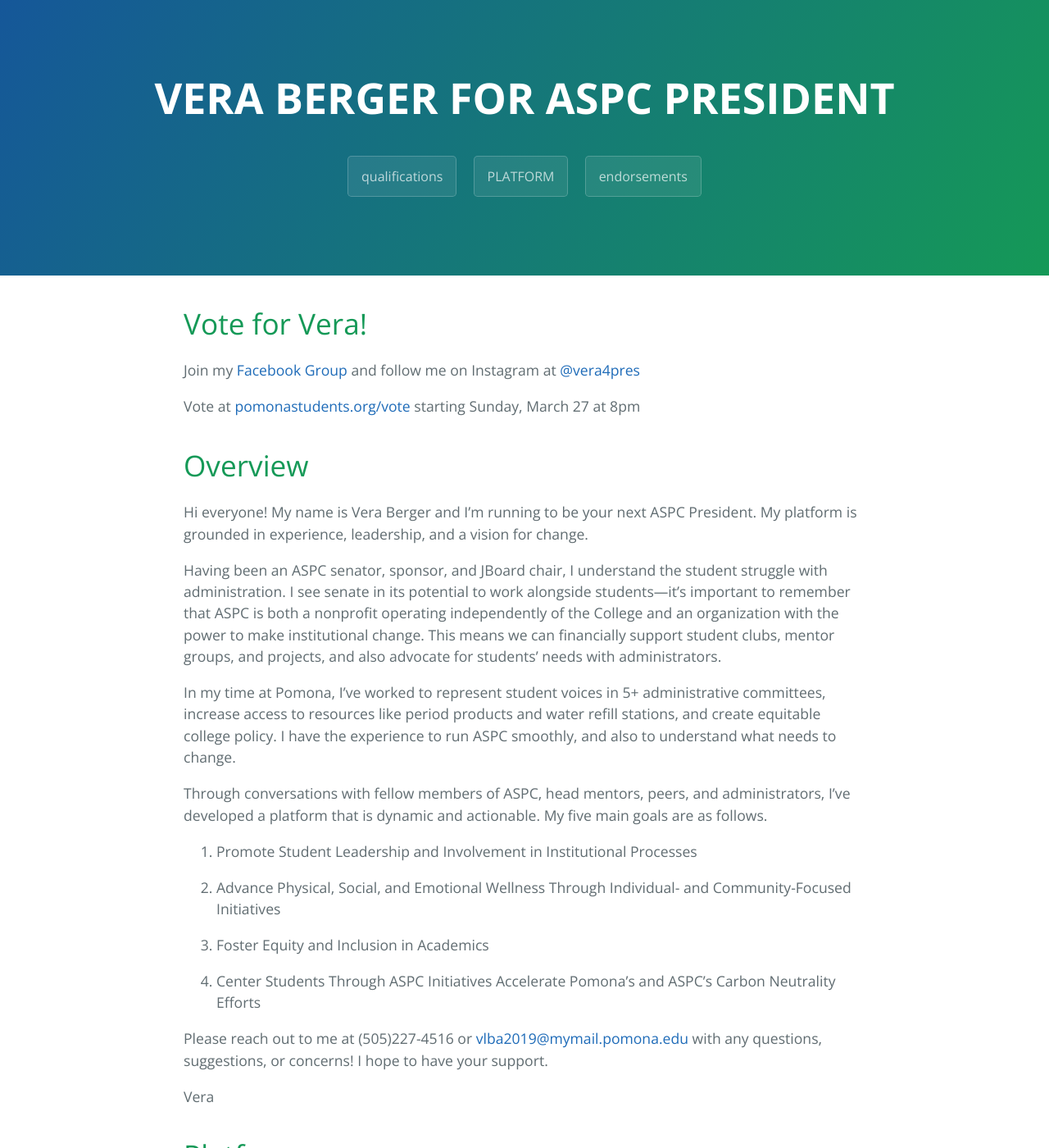
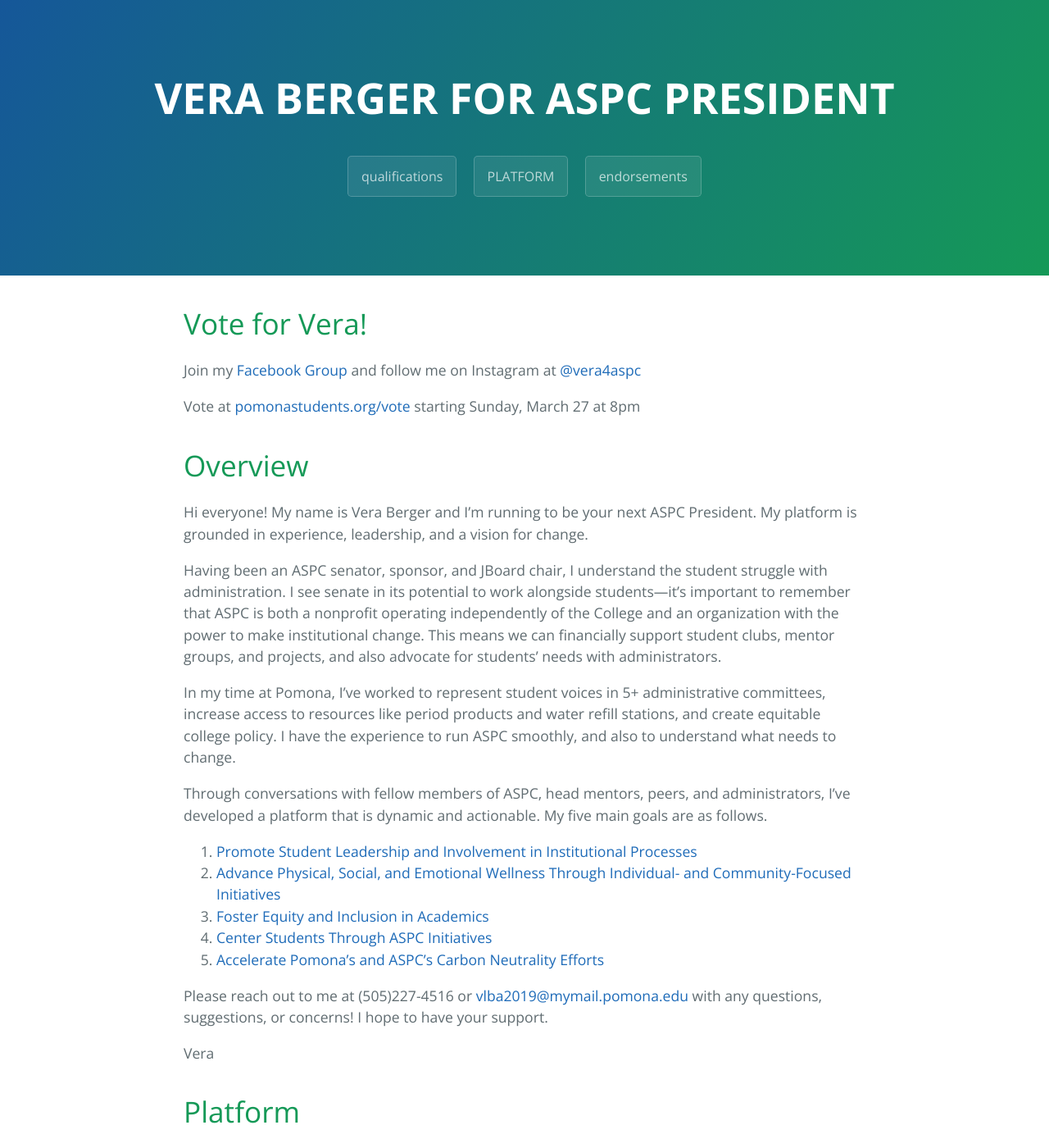
Before and after one commit to veraberger/veraberger.github.io, a Jekyll site: the page built from index.md, in a window 1280 px wide and 1400 px high. Shown: the whole window at 82% size. Built offline with Jekyll 4.4.1, drawn with Linux system fonts in a browser that asks for light colours; some of the changed lines change nothing that is shown.

Commit message:
Update index.md

```diff
--- a/index.md
+++ b/index.md
@@ -6,7 +6,7 @@ filename: index
 
 # Vote for Vera!
 
-Join my [Facebook Group](https://www.facebook.com/groups/654089445849890) and follow me on Instagram at [@vera4pres](https://www.instagram.com/vera4aspc/)
+Join my [Facebook Group](https://www.facebook.com/groups/654089445849890) and follow me on Instagram at [@vera4aspc](https://www.instagram.com/vera4aspc/)
 
 Vote at [pomonastudents.org/vote](https://pomonastudents.org/vote) starting Sunday, March 27 at 8pm
 
@@ -20,14 +20,11 @@ In my time at Pomona, I’ve worked to represent student voices in 5+ administra
 
 Through conversations with fellow members of ASPC, head mentors, peers, and administrators, I’ve developed a platform that is dynamic and actionable. My five main goals are as follows.
 
-1. Promote Student Leadership and Involvement in Institutional Processes
-
-2. Advance Physical, Social, and Emotional Wellness Through Individual- and Community-Focused Initiatives
-
-3. Foster Equity and Inclusion in Academics
-
-4. Center Students Through ASPC Initiatives
-Accelerate Pomona’s and ASPC’s Carbon Neutrality Efforts
+1. [Promote Student Leadership and Involvement in Institutional Processes](## Promote Student Leadership and Involvement in Institutional Processes)
+2. [Advance Physical, Social, and Emotional Wellness Through Individual- and Community-Focused Initiatives](## Advance Physical, Social, and Emotional Wellness Through Individual- and Community-Focused Initiatives)
+3. [Foster Equity and Inclusion in Academics](## Foster Equity and Inclusion in Academics)
+4. [Center Students Through ASPC Initiatives](## Center Students Through ASPC Initiatives)
+5. [Accelerate Pomona’s and ASPC’s Carbon Neutrality Efforts](## Accelerate Pomona’s and ASPC’s Carbon Neutrality Efforts)
 
 Please reach out to me at (505)227-4516 or [vlba2019@mymail.pomona.edu](mailto:vlba2019@mymail.pomona.edu?subject=[ASPC]) with any questions, suggestions, or concerns! I hope to have your support.
 
```
